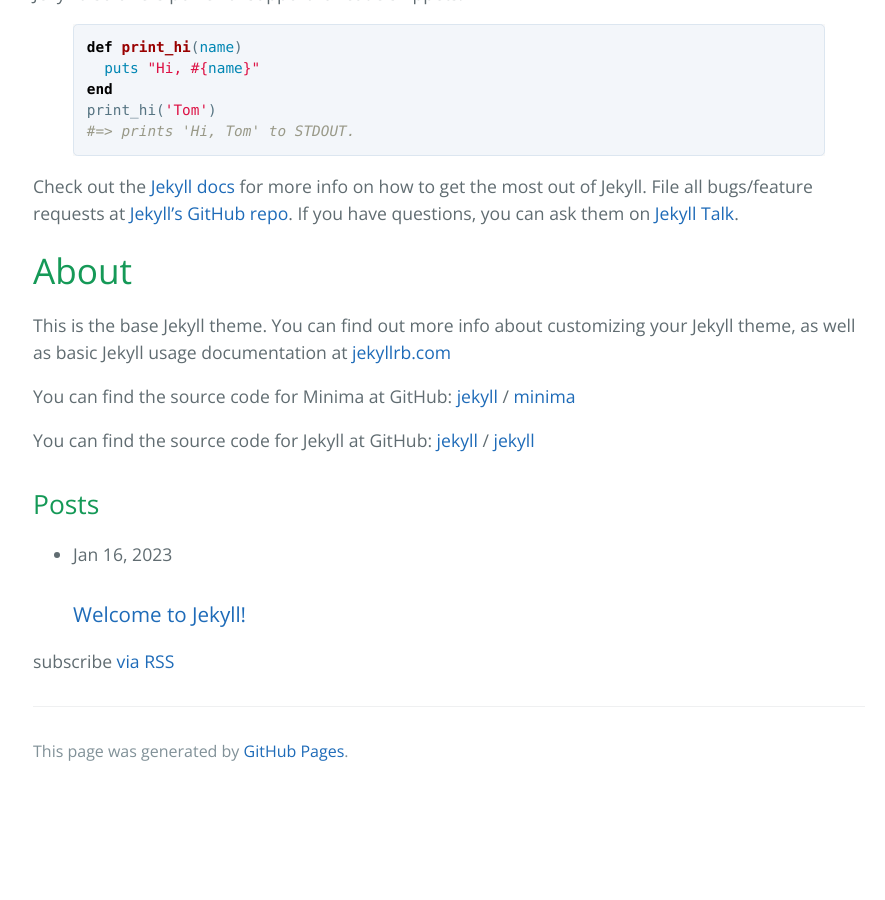
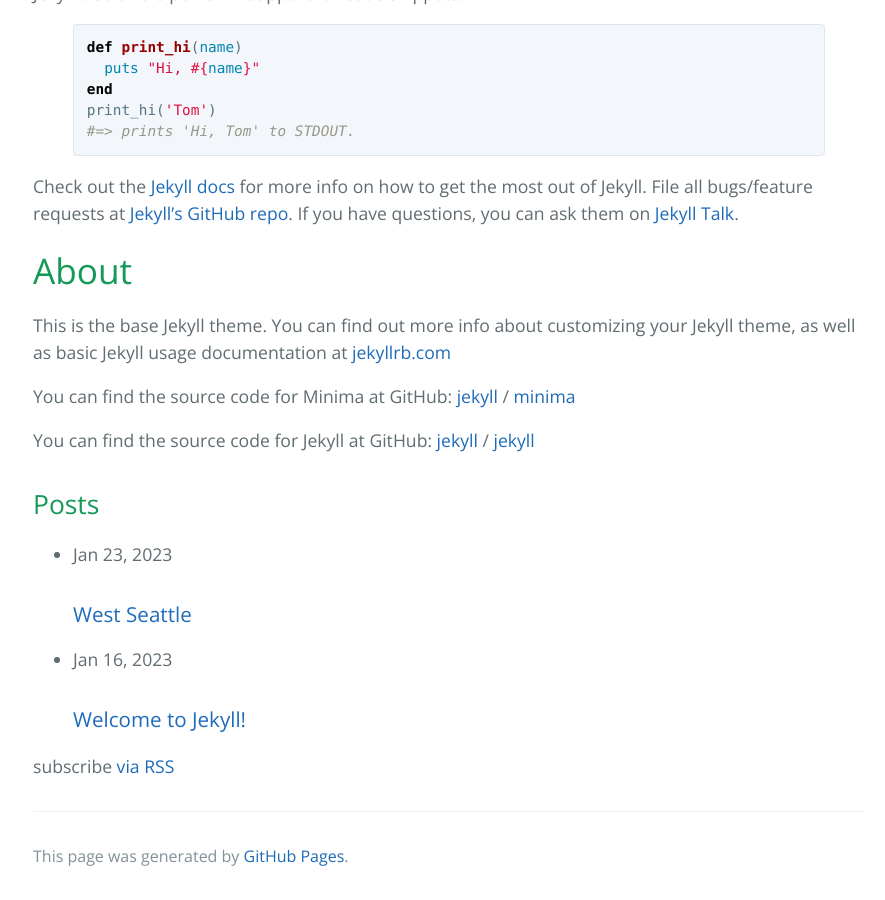
Before and after one commit to coderzendo/coderzendo.github.io, a Jekyll site: the page built from index.markdown, in a window 1280 px wide and 900 px high, scrolled down 2400 px. Shown: the whole window, without its empty margins (191-1076 px from the left). Built offline with Jekyll 4.4.1, drawn with Linux system fonts in a browser that asks for light colours; comment, search, counter and statistics services are not loaded; before the commit the page ends 3195 px from its top, so only the background shows below that.

Commit message:
west seattle

```diff
--- a/_config.yml
+++ b/_config.yml
@@ -28,6 +28,7 @@
 url: "" # the base hostname & protocol for your site, e.g. http://example.com
 twitter_username: jekyllrb
 github_username:  jekyll
+asseturl: "/assets"
 
 # Build settings
 # theme: minima
--- /dev/null
+++ b/_posts/2023-01-23-west-seattle.markdown
@@ -0,0 +1,5 @@
+## West Seattle
+
+We go.
+
+![City](/assets/images/city-small.jpg)
```
Also changed, not shown: README.md, assets/images/city-small.jpg (added), 1 other file.
